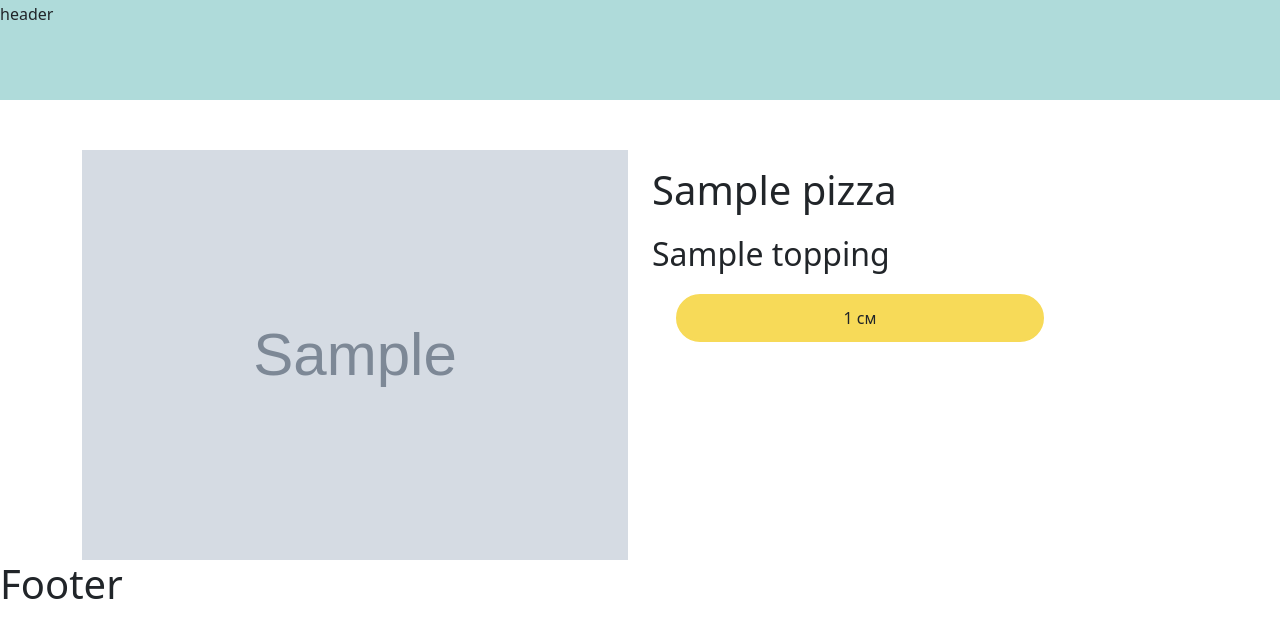
After one commit to d9ed/django_pizza, a Django app: template templates/pizza_detail.html in a window 1280 px wide. The commit adds this page. Shown: the top 638 px of the page. Run offline with Django 3.2, Linux system fonts and the light colour scheme; the template is opened without the code that fills it: most values are stand-ins (such as "Sample title", 1, 10 or a date in 2020); grey boxes marked "Sample" are stand-in pictures.

Commit message:
Added select widget to pizza_detail

```diff
--- a/pizzas/urls.py
+++ b/pizzas/urls.py
@@ -1,9 +1,10 @@
 # from django.contrib import admin
 from django.urls import path, include
 
-from pizzas.views import PizzaListView, PizzaOrderView
+from pizzas.views import PizzaListView, PizzaOrderView, PizzaDetailView
 
 urlpatterns = [
     path('', PizzaListView.as_view(), name='pizzas'),
     path('order/', PizzaOrderView.as_view(), name='order-pizza-form'),
+    path('detail/<int:pk>/', PizzaDetailView.as_view(), name='pizza-detail'),
 ]
--- a/static/css/main.css
+++ b/static/css/main.css
@@ -48,3 +48,38 @@ header span {
 .width-94 {
     width: 94%;
 }
+
+#pizza-detail-name {
+    width:100%;
+    font-weight:900;
+}
+
+.size-label{
+    width:100px;
+    background-color:red;
+    display:inline-block;
+
+}
+
+.size {
+    max-width: 100%;
+    text-align: center;
+    padding: 10px 10px;
+    border: 2px solid #F7DA58;
+    border-radius: 50px;
+    transition: 0.5s ease;
+}
+
+.sizes-container {
+    width: 392px;
+    height: 47px;
+
+}
+
+.size-active {
+    border-radius: 50px;
+    transition: 0.5s ease;
+    max-width: 100%;
+    border: 2px solid #F7DA58;
+    background-color: #F7DA58;
+}
--- a/templates/base.html
+++ b/templates/base.html
@@ -1,11 +1,13 @@
 <!DOCTYPE html>
+
 <html lang="en">
 <head>
     <meta charset="UTF-8">
+    {% load static %}
      <title>{% block title %}Pizzas{% endblock title %}</title>
     <meta name="viewport" content="width=device-width, initial-scale=1">
     <script src="https://ajax.googleapis.com/ajax/libs/jquery/3.5.1/jquery.min.js"></script>
-
+    <link rel="stylesheet" type="text/css" href="{% static 'css/main.css' %}">
     <link href="https://cdn.jsdelivr.net/npm/bootstrap@5.1.3/dist/css/bootstrap.min.css" rel="stylesheet"
           integrity="sha384-1BmE4kWBq78iYhFldvKuhfTAU6auU8tT94WrHftjDbrCEXSU1oBoqyl2QvZ6jIW3" crossorigin="anonymous">
 
--- /dev/null
+++ b/templates/pizza_detail.html
@@ -0,0 +1,56 @@
+{% extends 'base.html' %}
+
+{% load static %}
+{% block content %}
+
+<div class="container">
+    <div class="row align-items-start">
+        <div class="col">
+            <img src="{{pizza.image.url }}" style="width:100%;"/>
+
+        </div>
+        <div class="col">
+            <div id="pizza-detail-name">
+                <p class="fw-bold">
+                    <h1>{{pizza.name}}</h1>
+                </p>
+            </div>
+            <div class="pizza-detail-toppings" style="width:100%;">
+                <p class="fs-2">
+                    {% for topping in pizza.toppings.all %}
+                        {{ topping.name }}
+                    {% endfor %}
+                </p>
+            </div>
+            <div class="pizza-detail-sizes" style="width:100%;">
+                <div class="container">
+                    <div class="row sizes-container">
+                        {% for size in pizza.sizes.all %}
+                            <div class="col">
+                                    <div class="size {% if forloop.first %}size-active{% endif %}">
+                                        {{ size }} см
+                                    </div>
+                            </div>
+                        {% endfor %}
+                    </div>
+                </div>
+            </div>
+        </div>
+    </div>
+</div>
+
+<script>
+
+
+    function setActive() {
+        Array.from(document.getElementsByClassName("size")).forEach(function(element) {
+            element.classList.remove("size-active");
+        });
+        this.classList.add("size-active");
+    }
+    Array.from(document.getElementsByClassName("size")).forEach(function(element) {
+         element.addEventListener('click', setActive);
+    });
+</script>
+
+{% endblock %}
--- a/templates/pizzas_list.html
+++ b/templates/pizzas_list.html
@@ -37,11 +37,10 @@
             {% for pizza in pizzas %}
                 <div class="pizza-block">
                     <img src="{{pizza.image.url }}"/>
-                    <p>{{pizza.name}}</p>
+                   <a href="{% url 'pizza-detail' pk=pizza.pk %}"><p>{{pizza.name}}</p></a>
                     <span>
                         {% for topping in pizza.toppings.all %}
                             {{ topping.name }}
-
                         {% endfor %}
                     </span>
                     <button type="button" class="btn btn-primary" data-bs-toggle="modal" data-bs-target="#exampleModal"
```
Also changed, not shown: pizzas/views.py (+6 -1 lines).
